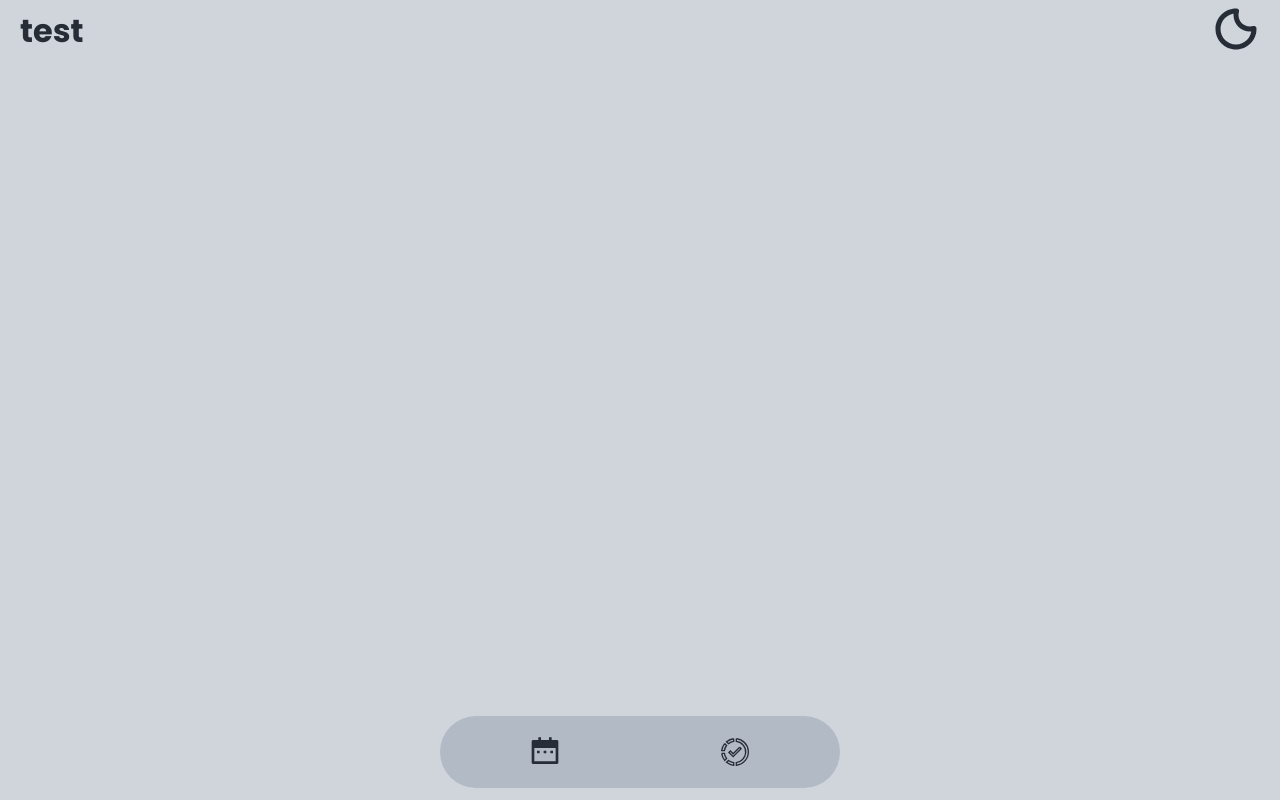
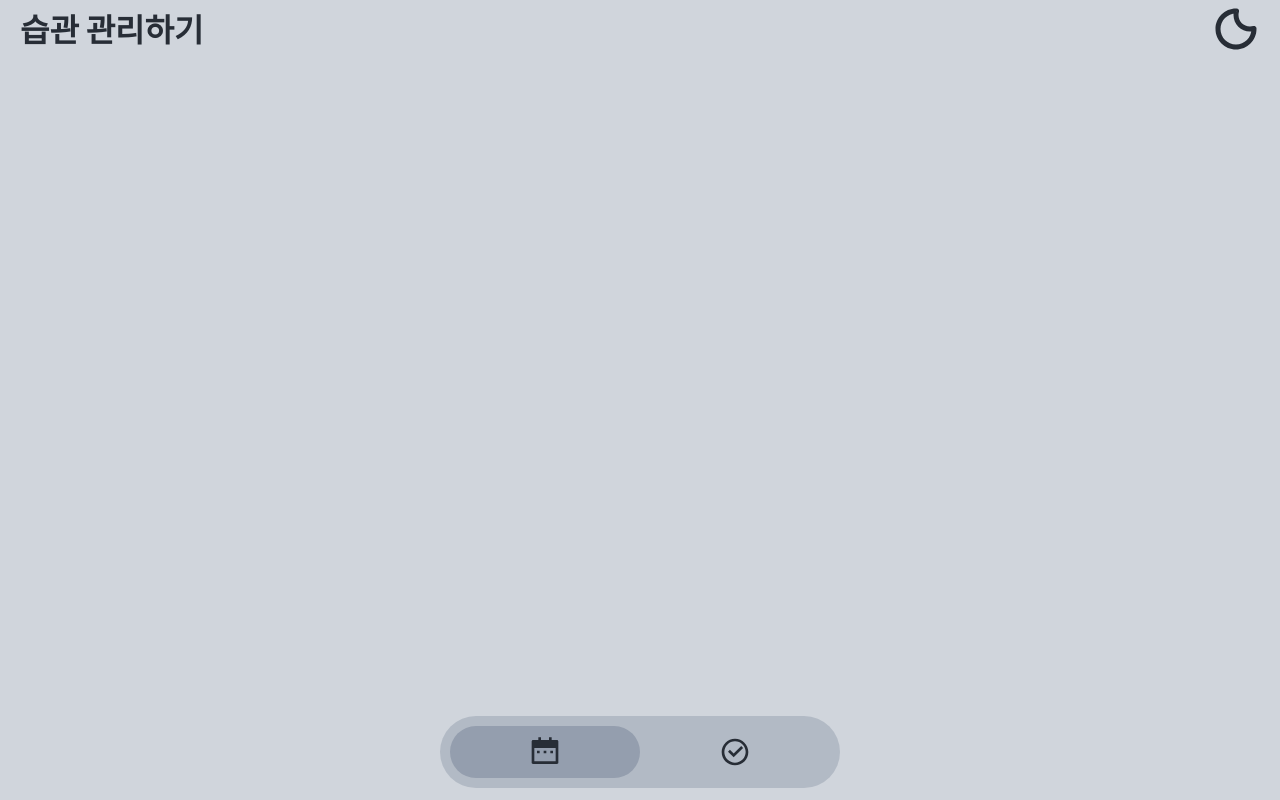
Before and after one commit to wglee0511/habit-tracker, a React (Create React App) app: page / in a window 1280 px wide. Built offline with nearby package versions, Linux system fonts and the light colour scheme.

Commit message:
feature: 탭 구성

```diff
--- a/src/App.tsx
+++ b/src/App.tsx
@@ -1,7 +1,7 @@
 import React from 'react';
 
 import Theme from './components/Theme';
-import Main from './page/Main';
+import Main from './page/Main/Main';
 
 function App() {
   return (
--- a/src/Icons/icons/index.ts
+++ b/src/Icons/icons/index.ts
@@ -2,6 +2,8 @@ export { default as Backspace } from './svgs/Backspace';
 
 export { default as Close } from './svgs/Close';
 export { default as Calendar } from './svgs/Calendar';
+export { default as CheckboxCircleFill } from './svgs/CheckboxCircleFill';
+export { default as CheckboxCircleLine } from './svgs/CheckboxCircleLine';
 
 export { default as DarkMode } from './svgs/DarkMode';
 
--- /dev/null
+++ b/src/Icons/icons/svgs/CheckboxCircleFill.tsx
@@ -0,0 +1,20 @@
+/* eslint-disable max-len */
+import React from 'react';
+
+import { IconStyleProps } from 'src/Icons/type';
+
+const CheckboxCircleFill = ({ size, color }: IconStyleProps) => (
+  <svg
+    width={size || 24}
+    height={size || 24}
+    viewBox="0 0 24 24"
+    fill="none"
+  >
+    <path
+      d="M12 22C6.477 22 2 17.523 2 12C2 6.477 6.477 2 12 2C17.523 2 22 6.477 22 12C22 17.523 17.523 22 12 22ZM11.003 16L18.073 8.929L16.659 7.515L11.003 13.172L8.174 10.343L6.76 11.757L11.003 16Z"
+      fill={color || '#181A20'}
+    />
+  </svg>
+);
+
+export default CheckboxCircleFill;
--- /dev/null
+++ b/src/Icons/icons/svgs/CheckboxCircleLine.tsx
@@ -0,0 +1,20 @@
+/* eslint-disable max-len */
+import React from 'react';
+
+import { IconStyleProps } from 'src/Icons/type';
+
+const CheckboxCircleLine = ({ size, color }: IconStyleProps) => (
+  <svg
+    width={size || 24}
+    height={size || 24}
+    viewBox="0 0 24 24"
+    fill="none"
+  >
+    <path
+      d="M12 22C6.477 22 2 17.523 2 12C2 6.477 6.477 2 12 2C17.523 2 22 6.477 22 12C22 17.523 17.523 22 12 22ZM12 20C14.1217 20 16.1566 19.1571 17.6569 17.6569C19.1571 16.1566 20 14.1217 20 12C20 9.87827 19.1571 7.84344 17.6569 6.34315C16.1566 4.84285 14.1217 4 12 4C9.87827 4 7.84344 4.84285 6.34315 6.34315C4.84285 7.84344 4 9.87827 4 12C4 14.1217 4.84285 16.1566 6.34315 17.6569C7.84344 19.1571 9.87827 20 12 20ZM11.003 16L6.76 11.757L8.174 10.343L11.003 13.172L16.659 7.515L18.074 8.929L11.003 16Z"
+      fill={color || '#181A20'}
+    />
+  </svg>
+);
+
+export default CheckboxCircleLine;
--- a/src/container/Main/BottomNavigation.tsx
+++ b/src/container/Main/BottomNavigation.tsx
@@ -1,10 +1,11 @@
-import React from 'react';
+import React, { useMemo } from 'react';
 
 import styled from '@emotion/styled';
 import Icon from 'src/Icons';
-import { BOTTOM_NAVIGATION_Z_INDEX } from 'src/lib/constants';
+import { BOTTOM_NAVIGATION_Z_INDEX, HABIT_MANAGING, HABIT_TRACKING } from 'src/lib/constants';
+import { MainBottomBarType } from 'src/page/Main/type';
 import { useThemeStore } from 'src/stores';
-import { COLORS, SELECTED_COLOR } from 'src/themes/colors';
+import { COLORS } from 'src/themes/colors';
 import { RADIUS } from 'src/themes/radius';
 
 const S = {
@@ -18,7 +19,7 @@ const S = {
       width: 100%;
     }
   `,
-  Button: styled.button`
+  Button: styled.button<{ clickcolor: string }>`
     flex: 1;
     display: flex;
     justify-content: center;
@@ -33,13 +34,20 @@ const S = {
     }
 
     :active {
-      background-color: ${SELECTED_COLOR};
+      background-color: ${(props) => props.clickcolor};
     }
   `,
 };
 
-const BottomNavigation = () => {
-  const { textColor, secondBackgroundColor } = useThemeStore();
+const BottomNavigation = ({
+  tab,
+  onClickBottomTab,
+}: {
+  tab: MainBottomBarType;
+  onClickBottomTab: (selectedTab: MainBottomBarType) => void;
+}) => {
+  const isManaging = useMemo(() => tab === HABIT_MANAGING, [tab]);
+  const { textColor, secondBackgroundColor, thirdBackgroundColor } = useThemeStore();
 
   return (
     <div
@@ -53,16 +61,24 @@ const BottomNavigation = () => {
       }}
     >
       <S.Container style={{ backgroundColor: secondBackgroundColor }}>
-        <S.Button>
+        <S.Button
+          style={{ backgroundColor: isManaging ? thirdBackgroundColor : 'transparent' }}
+          onClick={() => onClickBottomTab(HABIT_MANAGING)}
+          clickcolor={thirdBackgroundColor}
+        >
           <Icon
             icon="Calendar"
             size={32}
             color={textColor}
           />
         </S.Button>
-        <S.Button>
+        <S.Button
+          style={{ backgroundColor: !isManaging ? thirdBackgroundColor : 'transparent' }}
+          onClick={() => onClickBottomTab(HABIT_TRACKING)}
+          clickcolor={thirdBackgroundColor}
+        >
           <Icon
-            icon="Progress"
+            icon="CheckboxCircleLine"
             size={32}
             color={textColor}
           />
--- a/src/lib/constants.ts
+++ b/src/lib/constants.ts
@@ -1,3 +1,8 @@
+//  페이지 관련
+export const HABIT_START = '습관 시작하기';
+export const HABIT_MANAGING = '습관 관리하기';
+export const HABIT_TRACKING = '습관 추적하기';
+
 // 기기 관련
 export const IOS = 'iOS';
 export const ANDROID = 'Android';
--- a/src/page/Main.tsx
+++ b/src/page/Main/Main.tsx
@@ -1,10 +1,14 @@
-import React, { useCallback } from 'react';
+import React, { useCallback, useState } from 'react';
 
 import styled from '@emotion/styled';
 import TopNavigation from 'src/container/common/TopNavigation';
 import BottomNavigation from 'src/container/Main/BottomNavigation';
+import { HABIT_MANAGING } from 'src/lib/constants';
+import { hapticFeedback } from 'src/lib/device';
 import { useSystemStore } from 'src/stores';
 import { customScrollBar } from 'src/themes/style';
+
+import { MainBottomBarType } from './type';
 
 const S = {
   Container: styled.div`
@@ -17,20 +21,30 @@ const S = {
 };
 
 const Main = () => {
+  const [tab, setTab] = useState<MainBottomBarType>(HABIT_MANAGING);
+
   const { isDarkTheme } = useSystemStore();
 
   const onClickThemeButton = useCallback(() => {
     useSystemStore.setState({ isDarkTheme: !isDarkTheme });
   }, [isDarkTheme]);
 
+  const onClickBottomTab = (selectedTab: MainBottomBarType) => {
+    setTab(() => selectedTab);
+    hapticFeedback();
+  };
+
   return (
     <S.Container>
       <TopNavigation
-        name="test"
+        name={tab}
         trailingIcon={isDarkTheme ? 'LightMode' : 'DarkMode'}
         onClickTrailingButton={onClickThemeButton}
       />
-      <BottomNavigation />
+      <BottomNavigation
+        tab={tab}
+        onClickBottomTab={onClickBottomTab}
+      />
     </S.Container>
   );
 };
--- /dev/null
+++ b/src/page/Main/type.ts
@@ -0,0 +1,3 @@
+import { HABIT_MANAGING, HABIT_TRACKING } from 'src/lib/constants';
+
+export type MainBottomBarType = typeof HABIT_MANAGING | typeof HABIT_TRACKING;
--- a/src/stores/theme.ts
+++ b/src/stores/theme.ts
@@ -6,6 +6,7 @@ type ThemeValueType = {
   textColor: string;
   backgroundColor: string;
   secondBackgroundColor: string;
+  thirdBackgroundColor: string;
 };
 
 type ThemeType = ThemeValueType & {};
@@ -14,12 +15,14 @@ export const lightThemeState: ThemeValueType = {
   textColor: COLORS.grey900,
   backgroundColor: COLORS.grey100,
   secondBackgroundColor: COLORS.grey200,
+  thirdBackgroundColor: COLORS.grey300,
 };
 
 export const darkThemeState: ThemeValueType = {
   textColor: COLORS.grey100,
   backgroundColor: COLORS.grey900,
   secondBackgroundColor: COLORS.grey800,
+  thirdBackgroundColor: COLORS.grey700,
 };
 
 export const useThemeStore = create<ThemeType>()(devtools(() => ({ ...darkThemeState })));
```
